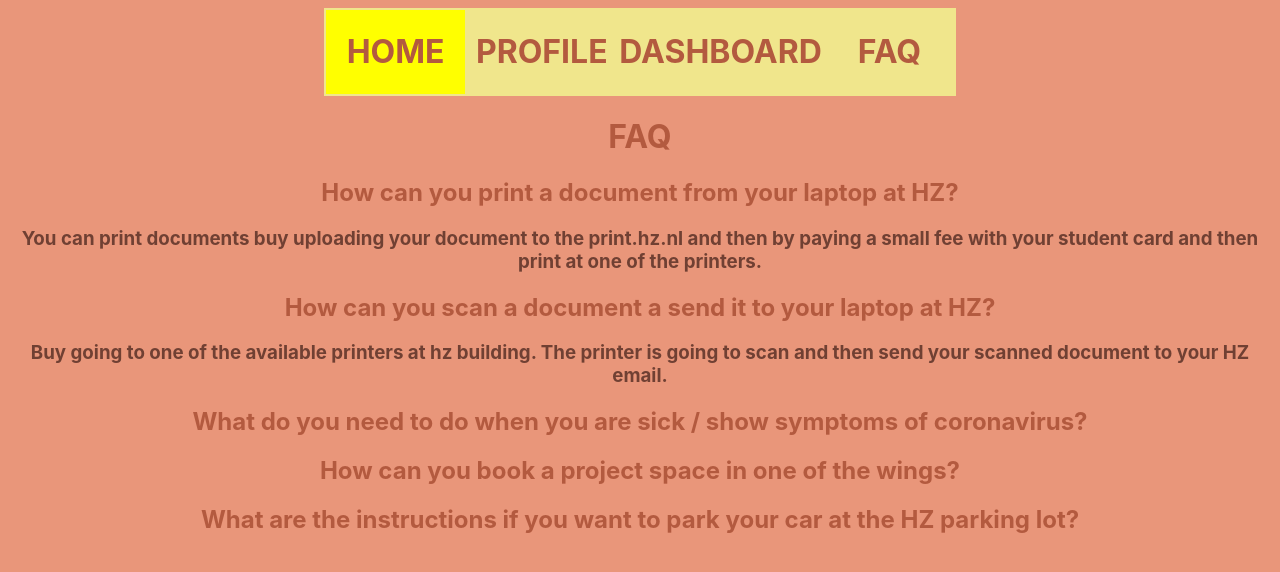
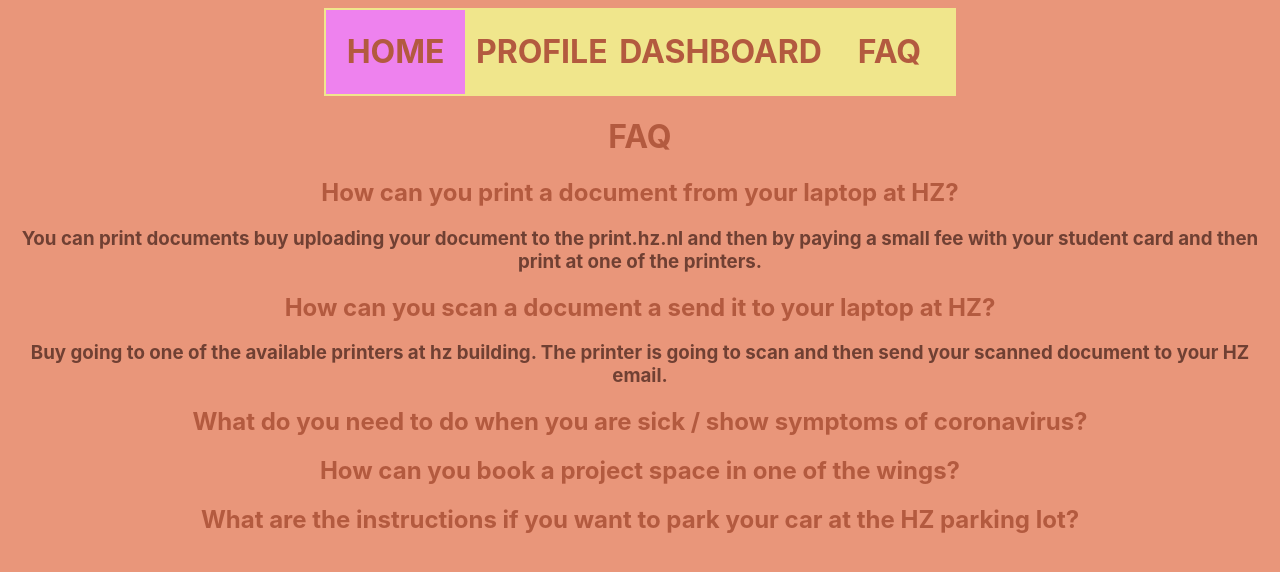
Before and after one commit to snowbalzz/snowbalzz.github.io, a plain HTML site: page faq.html in a window 1280 px wide. In both pictures the pointer is over the element "HOME". Drawn offline with Linux system fonts and the light colour scheme.

Commit message:
Initial commit

```diff
--- a/dashboard_c.css
+++ b/dashboard_c.css
@@ -10,7 +10,7 @@ table, tr, td{
 }
 
 #td1:hover {
-    background-color:yellow;
+    background-color:violet;
 }
 h1 {
     font-family: -apple-system, BlinkMacSystemFont, 'Segoe UI', Roboto, Oxygen, Ubuntu, Cantarell, 'Open Sans', 'Helvetica Neue', sans-serif;
--- a/faq_c.css
+++ b/faq_c.css
@@ -10,7 +10,7 @@ table{
 }
 
 #td1:hover {
-    background-color:yellow;
+    background-color:violet;
 }
 h1{
     font-family: -apple-system, BlinkMacSystemFont, 'Segoe UI', Roboto, Oxygen, Ubuntu, Cantarell, 'Open Sans', 'Helvetica Neue', sans-serif;
@@ -35,4 +35,5 @@ table {
 }
 h2:hover, h3:hover {
     color: yellow;
+    background-color: violet;
 }
--- a/index_c.css
+++ b/index_c.css
@@ -10,7 +10,7 @@ table, tr, td{
 }
 
 #td1:hover {
-    background-color:yellow;
+    background-color:violet;
 }
 h1 {
     font-family: -apple-system, BlinkMacSystemFont, 'Segoe UI', Roboto, Oxygen, Ubuntu, Cantarell, 'Open Sans', 'Helvetica Neue', sans-serif;
--- a/profile_c.css
+++ b/profile_c.css
@@ -10,7 +10,7 @@ body {
 }
 
 #td1:hover {
-    background-color:yellow;
+    background-color:violet;
 }
 h1 {
     font-family: -apple-system, BlinkMacSystemFont, 'Segoe UI', Roboto, Oxygen, Ubuntu, Cantarell, 'Open Sans', 'Helvetica Neue', sans-serif;
```
